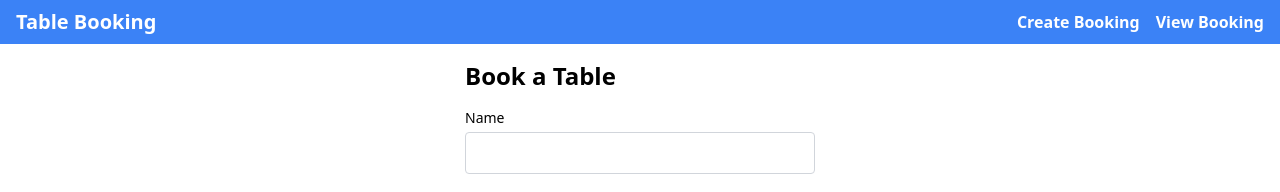
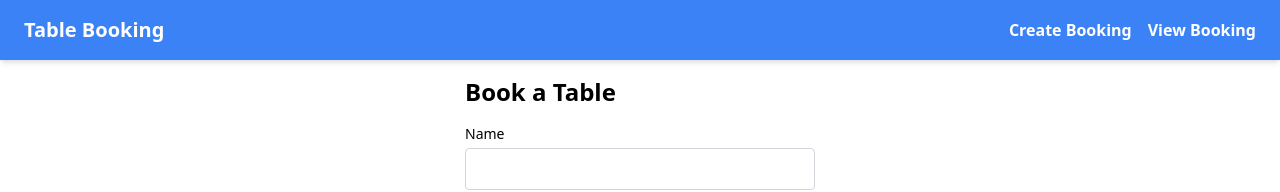
Before and after one commit to govindvarma1/table-booking, a Next.js app in the folder client/: page / in a window 1280 px wide. Shown: the top 192 px of the page. Built offline with nearby package versions, Linux system fonts and the light colour scheme; no server answers.

Commit message:
navbar padding increased

```diff
--- a/client/app/_components/navbar.tsx
+++ b/client/app/_components/navbar.tsx
@@ -5,7 +5,7 @@ export default function Navbar() {
 	const [isOpen, setIsOpen] = useState(false);
 
 	return (
-		<nav className="w-full px-4 py-2 bg-blue-500 min-w-[350px] mb-4">
+		<nav className="w-full px-6 py-4 shadow-md bg-blue-500 min-w-[350px] mb-4">
 			<div className="flex items-center justify-between">
 				<h1 className="font-bold text-xl text-white">Table Booking</h1>
 				{/* Hamburger Menu Button */}
```
